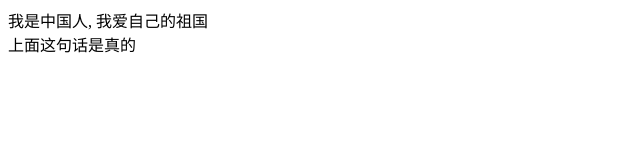
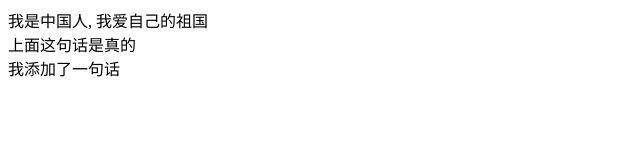
Before and after one commit to 17786552495/php11test, a plain HTML site: page index.html in a window 1280 px wide. Shown: the whole page, without its empty margins (0-640 px from the left). Drawn offline with Linux system fonts and the light colour scheme.

Commit message:
我添加了一句话

```diff
--- a/index.html
+++ b/index.html
@@ -7,5 +7,6 @@
 <body>
     <div>我是中国人, 我爱自己的祖国</div>
     <div>上面这句话是真的</div>
+    <div>我添加了一句话</div>
 </body>
 </html>
```
